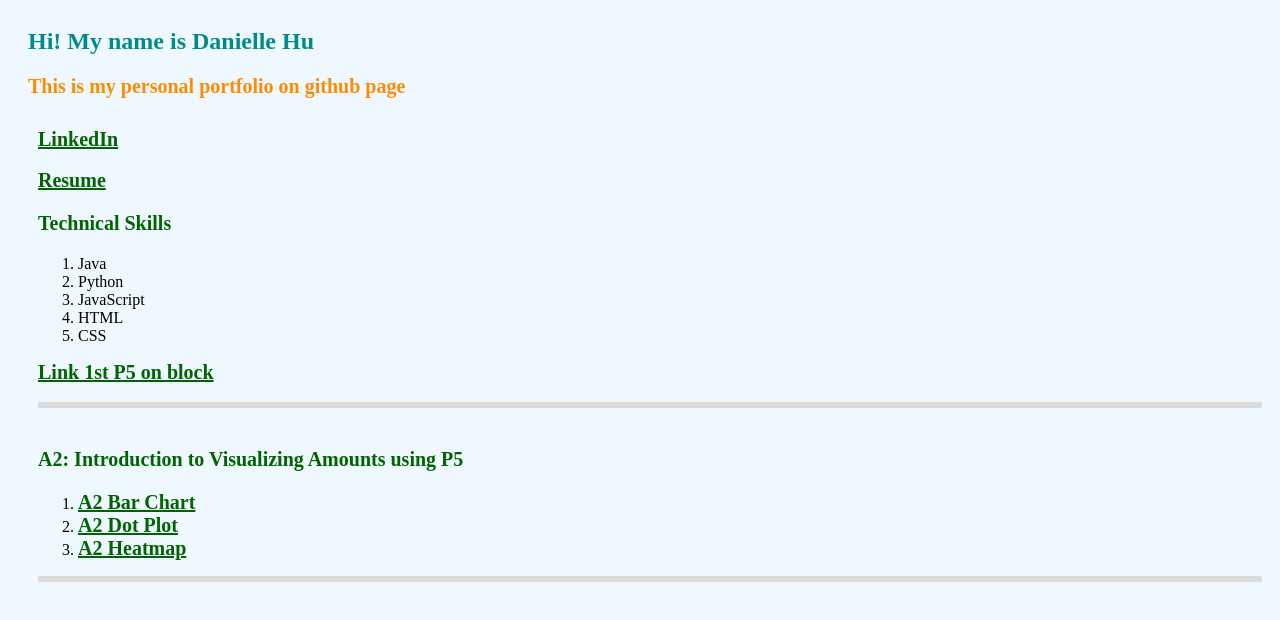
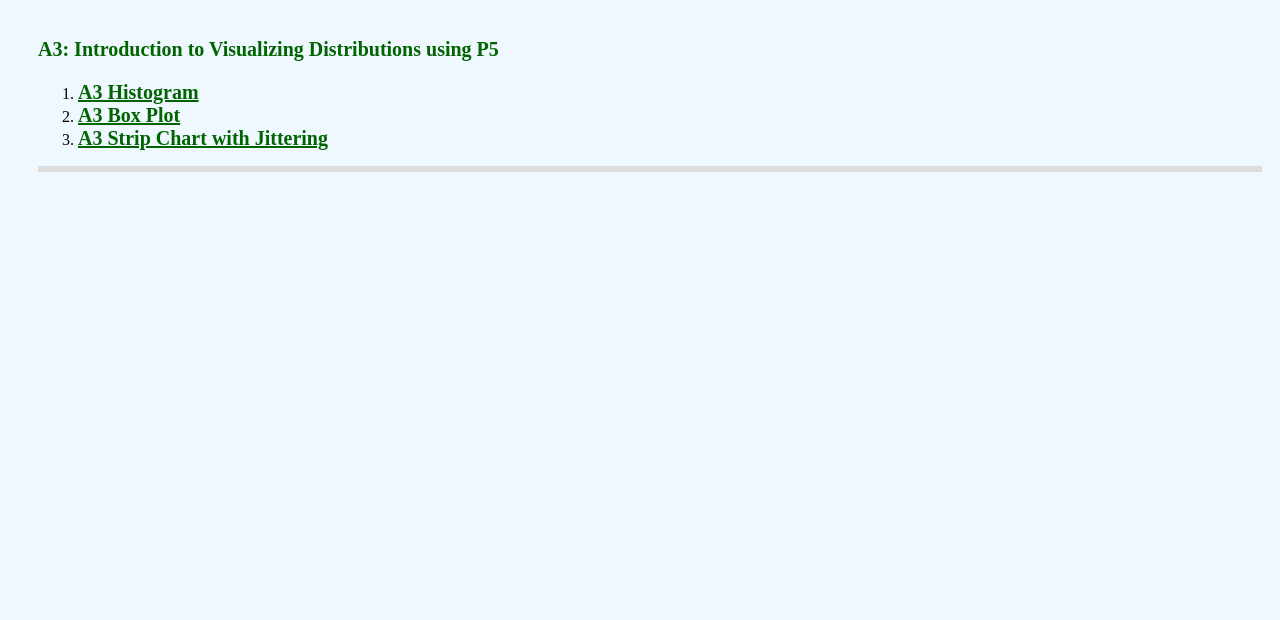
Before and after one commit to eggchul/dv-A3, a plain HTML site: page index.html in a window 1280 px wide. Drawn offline with Linux system fonts and the light colour scheme.

Commit message:
update links

```diff
--- a/index.html
+++ b/index.html
@@ -1,7 +1,7 @@
 <!DOCTYPE html>
 <html style="background: #F0F8FF">
 <head>
-	<title> Danielle's Space</title>
+	<title> Danielle's A3</title>
 </head>
 
 <style type="text/css">
@@ -36,33 +36,12 @@
 </style>
 <body>
 	<div class="maincontent">
-		<div >
-			<h2 class="titleFont"> Hi! My name is Danielle Hu </h2>
-			<p class="fontstyle1"> This is my personal portfolio on github page </p>
-		</div>
 		<div class="container">
-			<a class="fontstyle2" href="https://www.linkedin.com/in/danielle-hu/">LinkedIn </a>
-			<br/>
-			<br/>
-			<a class="fontstyle2" href="https://www.dropbox.com/s/o3p52jljpvk4ra3/Danielle_Hu_resume.pdf?dl=0"> Resume </a>
-			<h3 class="fontstyle2">Technical Skills</h3>
-			<ol title="Technical Skills">
-				<li>Java</li>
-				<li>Python</li>
-				<li>JavaScript</li>
-				<li>HTML</li>
-				<li>CSS</li>
-			</ol>
-			<a class="fontstyle2" href="https://bl.ocks.org/eggchul/f23046cdd56c22aca1ba696abe78c0e8">Link 1st P5 on block</a>
-			<br/>
-			<br/>
-		</div>
-		<div class="container">
-			<h3 class="fontstyle2">A2: Introduction to Visualizing Amounts using P5</h3>
-			<ol title="A2: Introduction to Visualizing Amounts using P5">
-				<li><a class="fontstyle2" href="https://bl.ocks.org/eggchul/821209bfc321cf815f83b487f555f9e3">A2 Bar Chart</a></li>
-				<li><a class="fontstyle2" href="https://bl.ocks.org/eggchul/941185d4d193dd8aa3073fe78cc65d4c">A2 Dot Plot</a></li>
-				<li><a class="fontstyle2" href="https://bl.ocks.org/eggchul/ec0293a9e9fb2b7bbc03da093e019c08">A2 Heatmap</a></li>
+			<h3 class="fontstyle2">A3: Introduction to Visualizing Distributions using P5</h3>
+			<ol title="A3: Introduction to Visualizing Distributions using P5">
+				<li><a class="fontstyle2" href="https://bl.ocks.org/eggchul/raw/b2fbf2fe37d5683a197dc04b664fe220/">A3 Histogram</a></li>
+				<li><a class="fontstyle2" href="https://bl.ocks.org/eggchul/raw/135db3d6bc9e4e74ab02e7a974037609/">A3 Box Plot</a></li>
+				<li><a class="fontstyle2" href="https://bl.ocks.org/eggchul/raw/72afc93a14f26559a0626d7c1b31d698/">A3 Strip Chart with Jittering</a></li>
 			</ol>
 		</div>
 	</div>
```
